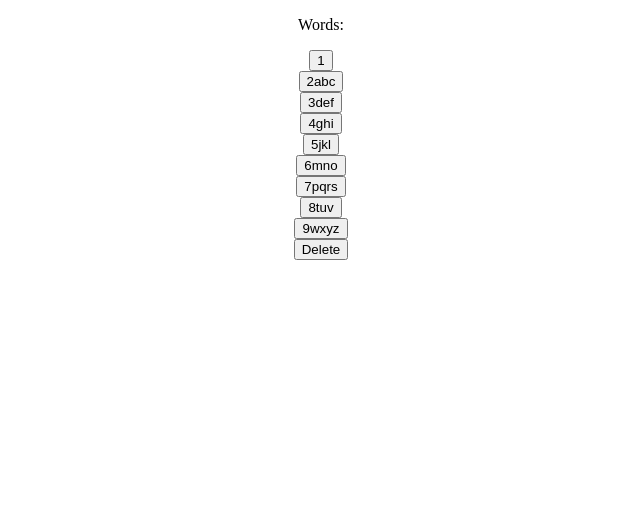
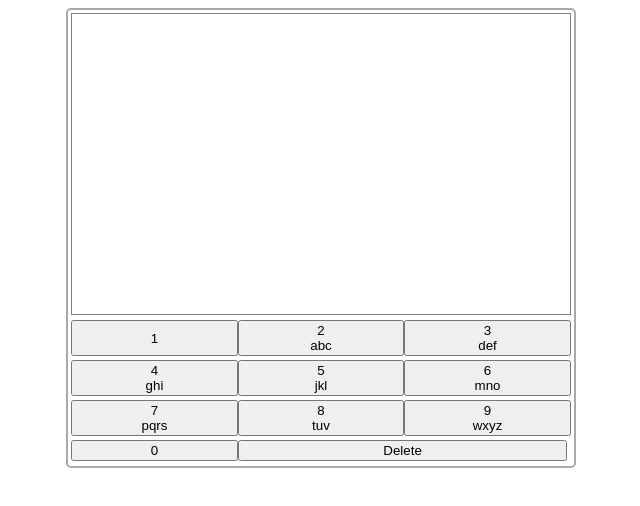
Before and after one commit to marlukyanova/phoneword, a React (Create React App) app in the folder phoneword/: page / in a window 1280 px wide. Shown: the top 506 px of the page, without its empty margins (319-959 px from the left). Built offline with nearby package versions, Linux system fonts and the light colour scheme.

Commit message:
feat: client add styles

```diff
--- /dev/null
+++ b/phoneword/src/components/digitButton.css
@@ -0,0 +1,23 @@
+button {
+  width: 100%;
+  height: 100%;
+}
+
+.button {
+  flex: 0 0 33.333333%;
+  margin-top: 2px;
+  margin-bottom: 2px;
+}
+
+.column {
+  display: flex;
+  flex-direction: column;
+}
+
+.digit {
+
+}
+
+.letters {
+
+}
--- a/phoneword/src/components/digitButton.js
+++ b/phoneword/src/components/digitButton.js
@@ -2,10 +2,12 @@ import React from 'react';
 import { connect } from 'react-redux';
 import { addDigit } from '../actions/index';
 
+import './digitButton.css';
+
 function DigitButton ({digit, letters, dispatch}) {
   return (
     <div className="button">
-      <button onClick={() => dispatch(addDigit(digit))}>{digit}{letters}</button>
+      <button onClick={() => dispatch(addDigit(digit))}><span className="column"><span className="digit">{digit}</span><span className="letters">{letters}</span></span></button>
     </div>
   );
 }
--- a/phoneword/src/containers/App.css
+++ b/phoneword/src/containers/App.css
@@ -2,37 +2,33 @@
   text-align: center;
 }
 
-.App-logo {
-  height: 40vmin;
-  pointer-events: none;
+.phone {
+  margin: auto;
+  width: 40%;
+  border: 2px darkgrey solid;
+  border-radius: 5px;
 }
 
-@media (prefers-reduced-motion: no-preference) {
-  .App-logo {
-    animation: App-logo-spin infinite 20s linear;
-  }
+.display {
+  border: 1px grey solid;
+  height: 300px;
+  margin: 3px;
+  overflow: auto;
 }
 
-.App-header {
-  background-color: #282c34;
-  min-height: 100vh;
-  display: flex;
-  flex-direction: column;
-  align-items: center;
-  justify-content: center;
-  font-size: calc(10px + 2vmin);
-  color: white;
+.words{
+
 }
 
-.App-link {
-  color: #61dafb;
+.buttons {
+  margin: 3px;
+  display: flex;
+  flex-direction: row;
+  flex-wrap: wrap;
 }
 
-@keyframes App-logo-spin {
-  from {
-    transform: rotate(0deg);
-  }
-  to {
-    transform: rotate(360deg);
-  }
+.deleteButton {
+  width: 66%;
+  margin-top: 2px;
+  margin-bottom: 2px;
 }
--- a/phoneword/src/containers/App.js
+++ b/phoneword/src/containers/App.js
@@ -16,6 +16,7 @@ function App ({dispatch, isFetching, hasErrors, words, digits}) {
     {digit: '7', letters: 'pqrs'},
     {digit: '8', letters: 'tuv'},
     {digit: '9', letters: 'wxyz'},
+    {digit: '0', letters: ''},
   ];
 
   useEffect(() => {
@@ -25,12 +26,13 @@ function App ({dispatch, isFetching, hasErrors, words, digits}) {
   const renderWords = () => {
     if (isFetching) return <p>Loading words...</p>;
     if (hasErrors) return <p>Unable to display words.</p>;
-    // return posts.map((post) => <Post key={post.id} post={post} />)
-    return <p>Words: {words}</p>;
+    return words.map((word) => <div key={word}><span>{word}</span></div>);
+    // return <p>Words: {words}</p>;
   };
 
   return (
     <div className="App">
+      <div className="phone">
         <div className="display">{renderWords()}</div>
         <div className="buttons">
           {digitsOptions
@@ -40,7 +42,8 @@ function App ({dispatch, isFetching, hasErrors, words, digits}) {
                 digit= {item.digit}
                 letters={item.letters}
               />)}
-        <button onClick={() => dispatch(deleteDigit())}>Delete</button>
+          <button className="deleteButton" onClick={() => dispatch(deleteDigit())}>Delete</button>
+        </div>
       </div>
     </div>
   );
```
Lines whose indentation alone changed are shown as unchanged.
